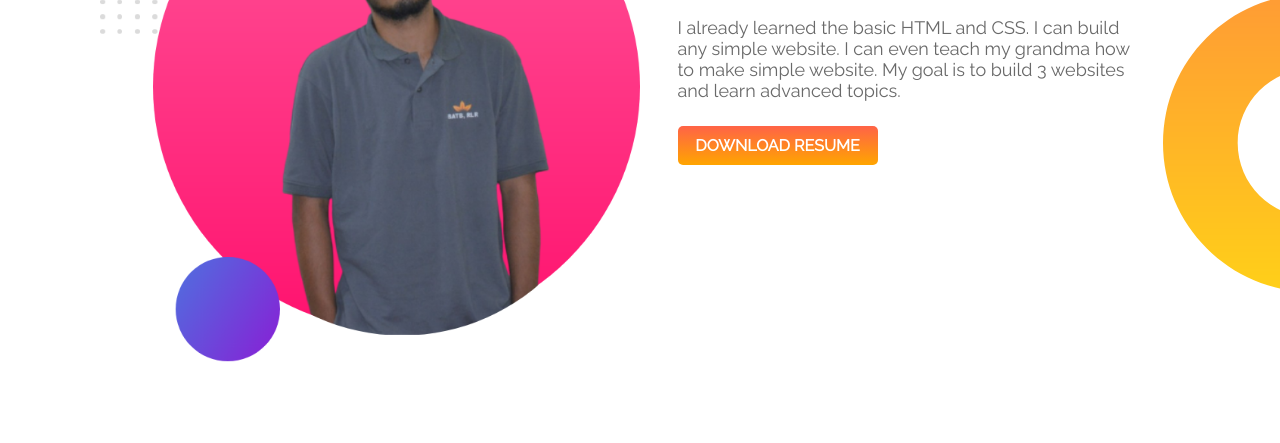
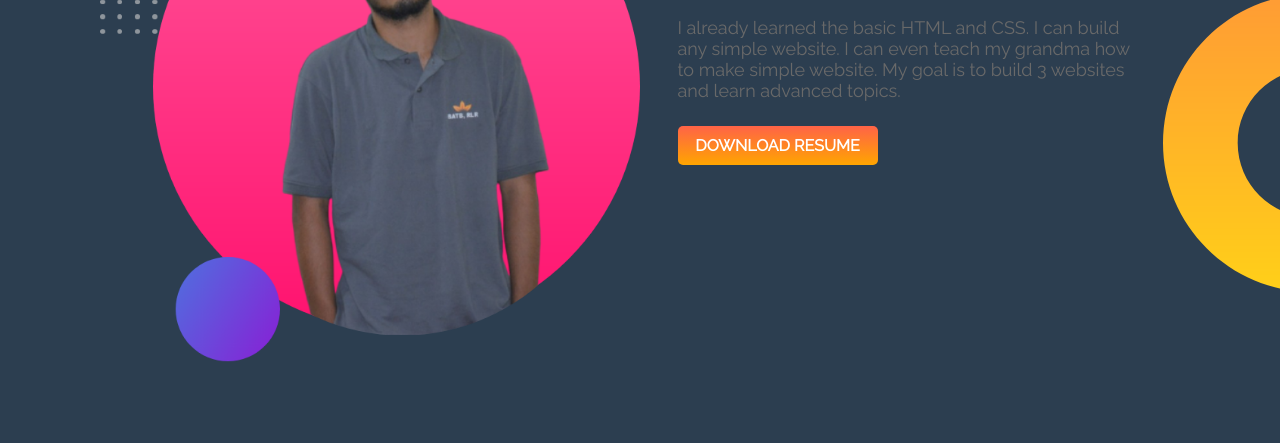
Before and after one commit to SaymanRabbi/Practise-Protfolio, a plain HTML site: page index.html in a window 1280 px wide. Shown: the part 757-1200 px from the top of the page. Drawn offline with Linux system fonts and the light colour scheme.

Commit message:
changes color

```diff
--- a/index.html
+++ b/index.html
@@ -36,7 +36,7 @@
     </div>
 </section>
    <!-- -----End Hero part-------- -->
-  <section class="d-flex dream-area-banner">
+  <section class="d-flex dream-area-banner changes-color">
       <div class="half-width">
         <img class="img-width" src="imeges/my-bg2 (1).png" alt="">
       </div>
--- a/style.css
+++ b/style.css
@@ -7,7 +7,9 @@ html{
     font-size: 62.5%;
     box-sizing: inherit;
     font-family: 'Raleway', sans-serif;
+
 }
+
 /* -----Defult font Style------- */
 .title{
 font-size: 4.5rem;
@@ -29,6 +31,7 @@ height: 8rem;
 /* --------defult division style---------- */
 .half-width{
     width: 45%;
+
 }
    /* ---display flex---- */
 .d-flex{
@@ -36,6 +39,9 @@ height: 8rem;
     justify-content: space-between;
     padding: 0rem 13rem 0rem 10rem;
     height: 60rem;
+    background-color: #2c3e50;
+    width: 100%;
+
 }
 /* ------img width------- */
 .img-width{
@@ -52,8 +58,9 @@ height: 8rem;
 }
 /* ------- top banner------ */
 .top-banner{
-background-image: url(imeges/top-banner.png);
+/* background-image: url(imeges/top-banner.png); */
 background-repeat: no-repeat;
+
 }
 /* -------button------ */
 .button{
```
